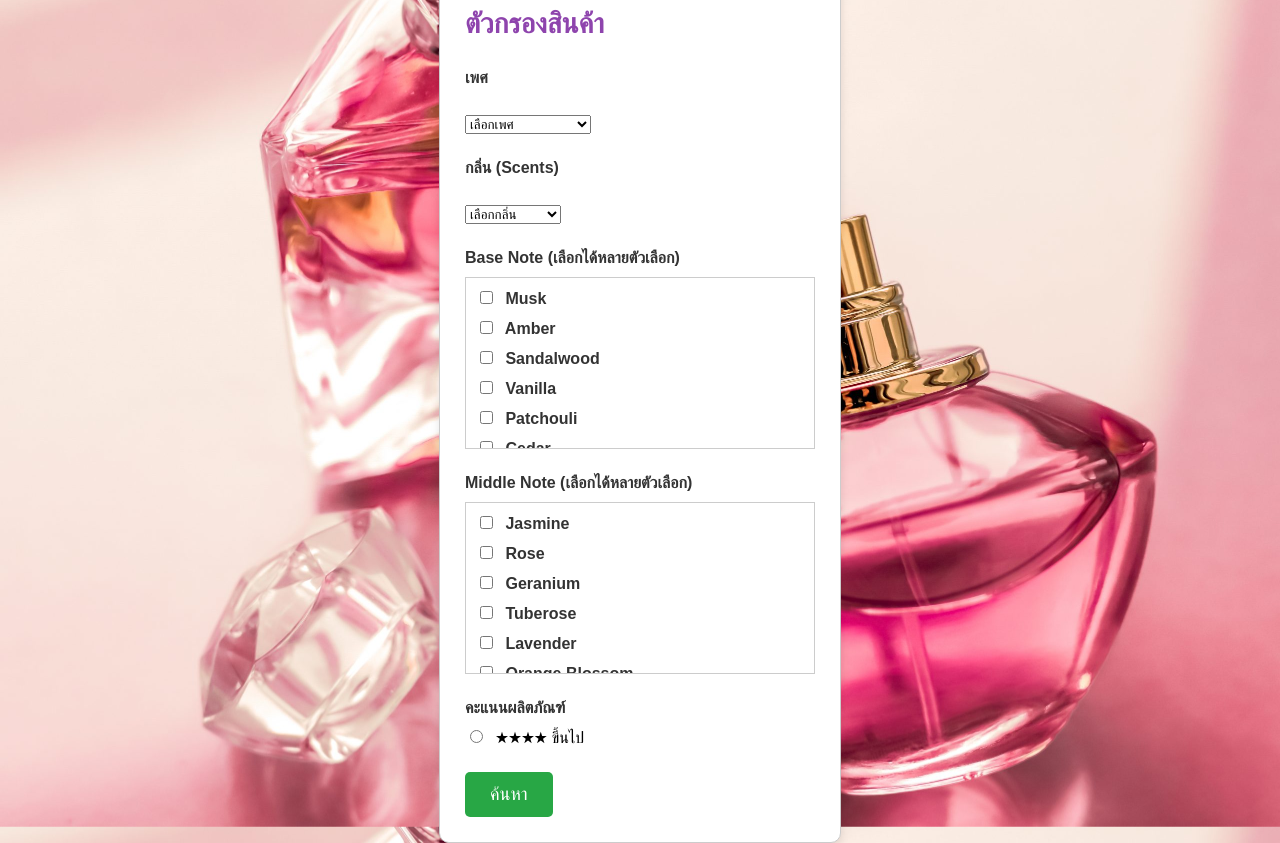
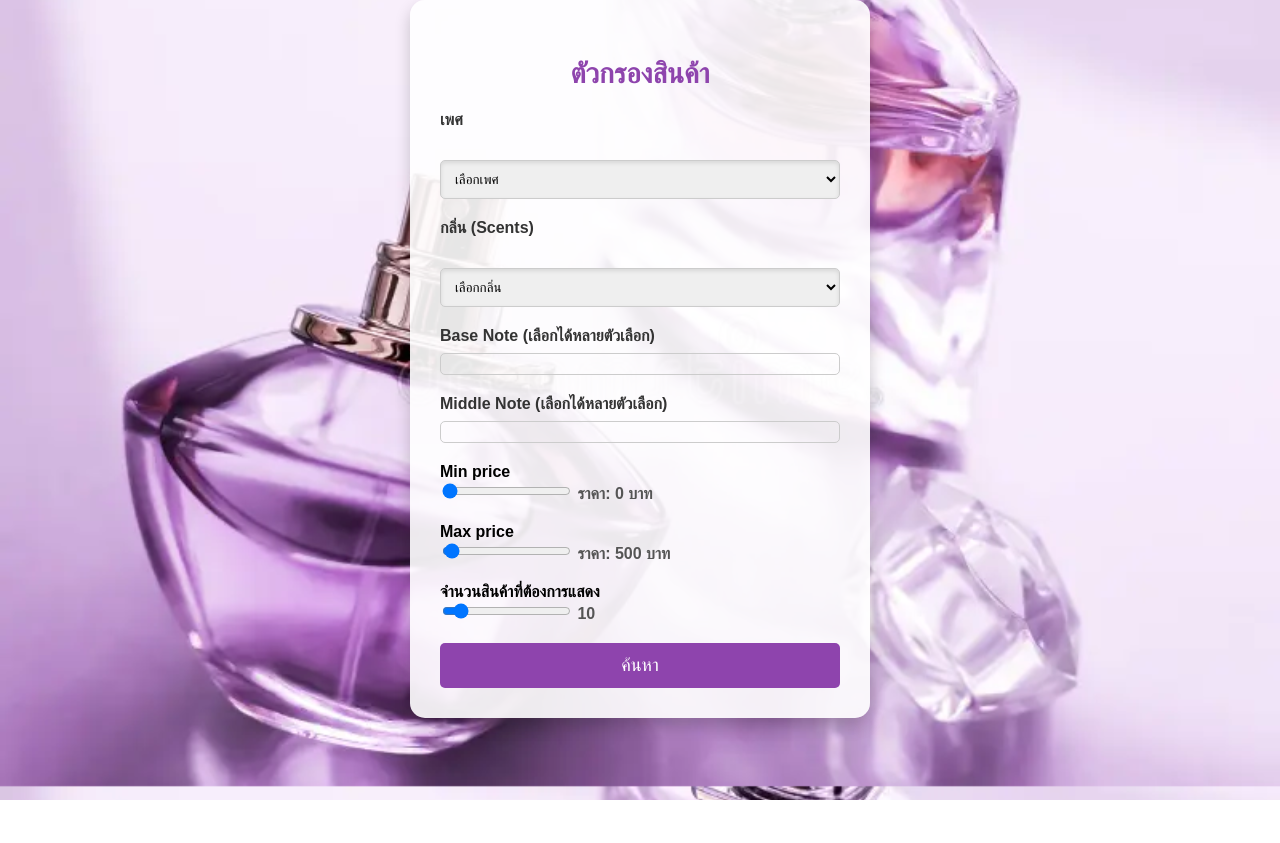
Before and after one commit to Netgnuk/linear, a plain HTML site: page HumenPerfume-main/HumenPerfume-main/filter.html in a window 1280 px wide. After the commit the page ends 800 px from the top, so only its background shows below. Drawn offline with Linux system fonts and the light colour scheme.

Commit message:
Add files via upload

```diff
--- a/HumenPerfume-main/HumenPerfume-main/filter.html
+++ b/HumenPerfume-main/HumenPerfume-main/filter.html
@@ -1,3 +1,4 @@
+
 <!DOCTYPE html>
 <html lang="th">
 
@@ -5,7 +6,7 @@
     <meta charset="UTF-8">
     <meta name="viewport" content="width=device-width, initial-scale=1.0">
     <title>Filter Form</title>
-    <link rel="stylesheet" href="styles.css">
+    <link rel="stylesheet" href="styles_filter.css">
 
     <style>
         /* CSS สำหรับกรอบเลื่อน */
@@ -46,12 +47,13 @@
 
         <!-- Filter by Gender -->
         <div class="filter-group">
-            <label for="department">เพศ</label><br>
-            <select id="department" name="department">
+            <label for="typ">เพศ</label><br>
+            <select id="typ" name="typ">
                 <option value="">เลือกเพศ</option>
                 <option value="Men">ชาย (Men)</option>
                 <option value="Women">หญิง (Women)</option>
-                <option value="Unisex">ไม่ระบุเพศ (Unisex)</option>
+                <option value="Unisex">Unisex</option>
+                <option value="All">All</option>
             </select>
         </div>
 
@@ -66,6 +68,7 @@
         <!-- Filter by Base Note -->
         <div class="filter-group">
             <label>Base Note (เลือกได้หลายตัวเลือก)</label>
+
             <div class="base-notes-container" id="baseNotesContainer"></div> <!-- Container for checkboxes -->
         </div>
 
@@ -78,9 +81,9 @@
                     data.forEach(item => {
                         const checkbox = document.createElement('div'); // Create a new div for each checkbox
                         checkbox.innerHTML = `
-                            <label for="${item.base_notes.toLowerCase()}">
-                                <input type="checkbox" name="base_notes" value="${item.base_notes.toLowerCase()}">
-                                ${item.base_notes}
+                            <label for="${item.base.toLowerCase()}">
+                                <input type="checkbox" name="base" value="${item.base.toLowerCase()}">
+                                ${item.base}
                             </label>
                         `;
                         baseNotesContainer.appendChild(checkbox); // Add the checkbox to the container
@@ -104,9 +107,9 @@
                     data.forEach(item => {
                         const checkbox = document.createElement('div'); // Create a new div for each checkbox
                         checkbox.innerHTML = `
-                            <label for="${item.middle_notes.toLowerCase()}">
-                                <input type="checkbox" name="middle_notes" value="${item.middle_notes.toLowerCase()}">
-                                ${item.middle_notes}
+                            <label for="${item.middle.toLowerCase()}">
+                                <input type="checkbox" name="middle" value="${item.middle.toLowerCase()}">
+                                ${item.middle}
                             </label>
                         `;
                         middleNotesContainer.appendChild(checkbox); // Add the checkbox to the container
@@ -116,11 +119,80 @@
         </script>
 
 
-        <!-- Filter by Rating -->
+        <div class="slider-container">
+            <label class="minPrice">Min price</label>
+            <div><input type="range" id="priceRange" min="0" max="30000" value="0" step="10">
+                <label class="value">ราคา: <span id="priceValue">500</span> บาท</label>
+            </div>
+        </div>
+
+        <script>
+            const priceRange = document.getElementById('priceRange');
+            const priceValue = document.getElementById('priceValue');
+
+            // ฟังก์ชันสำหรับอัปเดตราคา
+            const updatePrice = () => {
+                priceValue.textContent = priceRange.value;
+            };
+
+            // เพิ่ม event listener สำหรับการเปลี่ยนแปลงของสไลเดอร์
+            priceRange.addEventListener('input', updatePrice);
+
+            // ตั้งค่าเริ่มต้นให้แสดงราคา
+            updatePrice();
+        </script>
+
+        <div class="slider-container">
+            <label class="maxPrice">Max price</label>
+            <div><input type="range" id="max_priceRange" min="0" max="30000" value="500" step="10">
+                <label class="value">ราคา: <span id="max_priceValue">500</span> บาท</label>
+            </div>
+        </div>
+
+        <script>
+            const max_priceRange = document.getElementById('max_priceRange');
+            const max_priceValue = document.getElementById('max_priceValue');
+
+            // ฟังก์ชันสำหรับอัปเดตราคา
+            const max_updatePrice = () => {
+                max_priceValue.textContent = max_priceRange.value;
+            };
+
+            // เพิ่ม event listener สำหรับการเปลี่ยนแปลงของสไลเดอร์
+            max_priceRange.addEventListener('input', max_updatePrice);
+
+            // ตั้งค่าเริ่มต้นให้แสดงราคา
+            max_updatePrice();
+        </script>
+
+        <!-- Filter by Rating
         <div class="filter-group">
             <label>คะแนนผลิตภัณฑ์</label>
             <input type="radio" name="rating" value="4_up"> ★★★★ ขึ้นไป<br>
+        </div> -->
+
+        <div class="slider-container">
+            <label class="number">จำนวนสินค้าที่ต้องการแสดง</label>
+            <div><input type="range" id="numberRange" min="0" max="100" value="10" step="1">
+                <label class="value"> <span id="numberValue">10</span> </label>
+            </div>
         </div>
+
+        <script>
+            const numberRange = document.getElementById('numberRange');
+            const numberValue = document.getElementById('numberValue');
+
+            // ฟังก์ชันสำหรับอัปเดตราคา
+            const number_updatePrice = () => {
+                numberValue.textContent = numberRange.value;
+            };
+
+            // เพิ่ม event listener สำหรับการเปลี่ยนแปลงของสไลเดอร์
+            numberRange.addEventListener('input', number_updatePrice);
+
+            // ตั้งค่าเริ่มต้นให้แสดงราคา
+            number_updatePrice();
+        </script>
 
         <!-- Submit Button -->
         <button type="submit">ค้นหา</button>
@@ -143,12 +215,14 @@
 
             // Validate form inputs
             function validateForm() {
-                const department = document.getElementById('department').value;
+                const typ = document.getElementById('typ').value;
                 const scents = document.getElementById('scents').value;
-                const baseNotes = document.querySelectorAll('input[name="base_notes"]:checked');
-                const middleNotes = document.querySelectorAll('input[name="middle_notes"]:checked');
+                const baseNotes = document.querySelectorAll('input[name="base"]:checked');
+                const middleNotes = document.querySelectorAll('input[name="middle"]:checked');
+                const minPrice = Number(document.getElementById('priceRange').value);
+                const maxPrice = Number(document.getElementById('max_priceRange').value);
 
-                if (!department) {
+                if (!typ) {
                     alert('กรุณาเลือกเพศ'); // Please select gender
                     return false;
                 }
@@ -159,14 +233,20 @@
                 }
 
                 if (baseNotes.length === 0) {
-                    alert('กรุณาเลือก base_notes'); // Please select base notes
+                    alert('กรุณาเลือก base'); // Please select base notes
                     return false;
                 }
 
                 if (middleNotes.length === 0) {
-                    alert('กรุณาเลือก middle_notes'); // Please select middle notes
+                    alert('กรุณาเลือก middle'); // Please select middle notes
                     return false;
                 }
+
+                if (minPrice > maxPrice) {
+                    alert(''); // Min price cannot exceed max price
+                    return false;
+                }
+
 
                 return true; // All validations passed
             }
@@ -187,22 +267,25 @@
                         }
 
                     });
+                    data.min_price = Number(document.getElementById('priceRange').value);
+                    data.max_price = Number(document.getElementById('max_priceRange').value);
+                    data.top_n = Number(document.getElementById('numberRange').value);
 
-                    // Ensure base_notes is an array
-                    if (data.base_notes) {
-                        if (!Array.isArray(data.base_notes)) {
-                            data.base_notes = [data.base_notes];
+                    // Ensure base is an array
+                    if (data.base) {
+                        if (!Array.isArray(data.base)) {
+                            data.base = [data.base];
                         }
                     } else {
-                        data.base_notes = []; // Ensure it's an empty array if nothing is selected
+                        data.base = []; // Ensure it's an empty array if nothing is selected
                     }
 
-                    if (data.middle_notes) {
-                        if (!Array.isArray(data.middle_notes)) {
-                            data.middle_notes = [data.middle_notes];
+                    if (data.middle) {
+                        if (!Array.isArray(data.middle)) {
+                            data.middle = [data.middle];
                         }
                     } else {
-                        data.middle_notes = []; // Ensure it's an empty array if nothing is selected
+                        data.middle = []; // Ensure it's an empty array if nothing is selected
                     }
 
                     console.log('ข้อมูลที่ถูกส่ง:', data); // Log the data
@@ -225,7 +308,9 @@
 
                             // Check if data is an object
                             if (typeof data !== 'object' || data === null) {
-                                console.error('ข้อมูลที่ได้รับไม่ถูกต้อง:', data);
+                                //console.log('ข้อมูลที่ได้รับไม่ถูกต้อง:', data);
+                                //console.error('ข้อมูลที่ได้รับไม่ถูกต้อง:', data);
+                                alert(data);
                                 return;
                             }
 
--- /dev/null
+++ b/HumenPerfume-main/HumenPerfume-main/style_result.css
@@ -0,0 +1,38 @@
+body {
+    font-family: Arial, sans-serif;
+    background-color: #f8f9fa;
+    margin: 0;
+    padding: 20px;
+}
+h1 {
+    text-align: center;
+    color: #343a40;
+}
+.product {
+    border: 1px solid #dee2e6;
+    border-radius: 8px;
+    background-color: #ffffff;
+    padding: 15px;
+    margin: 10px 0;
+    box-shadow: 0 2px 8px rgba(0, 0, 0, 0.1);
+    transition: transform 0.2s;
+}
+.product:hover {
+    transform: scale(1.02);
+}
+h2 {
+    margin: 0 0 10px 0;
+    color: #007bff;
+}
+p {
+    margin: 5px 0;
+    color: #495057;
+}
+strong {
+    color: #212529;
+}
+.no-results {
+    text-align: center;
+    color: #dc3545;
+    font-size: 1.2em;
+}
--- a/HumenPerfume-main/HumenPerfume-main/styles.css
+++ b/HumenPerfume-main/HumenPerfume-main/styles.css
@@ -51,38 +51,6 @@ body {
     background-color: #732d91; /* สีม่วงเข้ม */
 }
 
-.filter-box {
-
-    background-color: #fff;
-    border: 1px solid #ccc;
-    padding: 25px;
-    width: 350px;
-    border-radius: 10px;
-    box-shadow: 0px 4px 8px rgba(0, 0, 0, 0.1);
-
-}
-
-.filter-box h3 {
-    margin-top: 25px;
-    color: #8e44ad; /* สีม่วง */
-    font-size: 28px;
-}
-
-.filter-group {
-    margin-bottom: 25px;
-}
-
-.filter-group label {
-    display: block;
-    margin-bottom: 10px;
-    font-weight: bold;
-    color: #333;
-}
-
-.filter-group input[type="checkbox"],
-.filter-group input[type="radio"] {
-    margin-right: 8px;
-}
 
 
 input[type="number"] {
--- /dev/null
+++ b/HumenPerfume-main/HumenPerfume-main/styles_filter.css
@@ -0,0 +1,124 @@
+body {
+    font-family: 'Montserrat', sans-serif;
+    margin: 0;
+    /* height: 100vh; */
+    display: flex;
+    justify-content: center;
+
+    background-image: url('perfume3.webp');
+    background-size: cover;
+    background-position: center;
+}
+
+.filter-box {
+    background-color: rgba(255, 255, 255, 0.9);
+    border-radius: 15px;
+    box-shadow: 0px 8px 16px rgba(0, 0, 0, 0.2);
+    padding: 30px;
+    width: 400px;
+
+    transition: transform 0.3s;
+}
+
+.filter-box:hover {
+    transform: scale(1.02);
+}
+
+.filter-box h3 {
+    color: #8e44ad;
+    font-size: 28px;
+    margin-bottom: 20px;
+    text-align: center;
+}
+
+.filter-group {
+    margin-bottom: 20px;
+}
+
+.filter-group label {
+    display: block;
+    margin-bottom: 8px;
+    font-weight: bold;
+    color: #333;
+}
+
+.filter-group select,
+.filter-group input[type="range"] {
+    width: 100%;
+    padding: 10px;
+    margin-top: 5px;
+    border: 1px solid #ccc;
+    border-radius: 5px;
+    box-shadow: inset 0px 2px 4px rgba(0, 0, 0, 0.1);
+    transition: border-color 0.3s;
+}
+
+.filter-group select:focus,
+.filter-group input[type="range"]:focus {
+    border-color: #8e44ad;
+    outline: none;
+}
+
+/* input[type="range"]{
+
+    background-color: #44ad7a;
+} */
+.slider-container  {
+
+    margin-bottom:20px ;}
+
+.slider-container label {
+
+    text-align: center;
+}
+.slider-container label.minPrice {
+    font-weight: bold;
+}
+.slider-container label.maxPrice {
+    font-weight: bold;
+}
+.slider-container label.number {
+    font-weight: bold;
+}
+
+
+.value {
+    font-weight: bold;
+    color: #555;
+}
+
+button[type="submit"] {
+    background-color: #8e44ad;
+    color: white;
+    border: none;
+    padding: 12px 20px;
+    font-size: 18px;
+    border-radius: 5px;
+    cursor: pointer;
+    transition: background-color 0.3s;
+    width: 100%;
+}
+
+button[type="submit"]:hover {
+    background-color: #732d91;
+}
+
+.base-notes-container,
+.middle-notes-container {
+    border: 1px solid #ccc;
+    max-height: 150px;
+    overflow-y: auto;
+    padding: 10px;
+    margin-top: 5px;
+    border-radius: 5px;
+}
+
+.base-notes-container div,
+.middle-notes-container div {
+    margin-bottom: 5px;
+}
+
+.base-notes-container input,
+.middle-notes-container input {
+    margin-right: 8px;
+}
--- /dev/null
+++ b/HumenPerfume-main/HumenPerfume-main/styles_result.css
@@ -0,0 +1,41 @@
+body {
+    /* font-family: Arial, sans-serif; */
+    background-color: #f8f9fa;
+    margin: 0;
+    padding: 20px;
+    background-image: url('back.jpg');
+
+}
+h1 {
+    text-align: center;
+    color: #343a40;
+}
+.product {
+    border: 1px solid #dee2e6;
+    border-radius: 8px;
+    background-color: #ffffff;
+    padding: 15px;
+    margin: 10px 0;
+    box-shadow: 0 2px 8px rgba(0, 0, 0, 0.1);
+    transition: transform 0.2s;
+
+}
+.product:hover {
+    transform: scale(1.02);
+}
+h2 {
+    margin: 0 0 10px 0;
+    color: #a33ffb;
+}
+p {
+    margin: 5px 0;
+    color: #495057;
+}
+strong {
+    color: #212529;
+}
+.no-results {
+    text-align: center;
+    color: #dc3545;
+    font-size: 1.2em;
+}
```
Also changed, not shown: HumenPerfume-main/HumenPerfume-main/result_page.html (+14 -3 lines), HumenPerfume-main/HumenPerfume-main/back.jpg (added), 2 other files.
